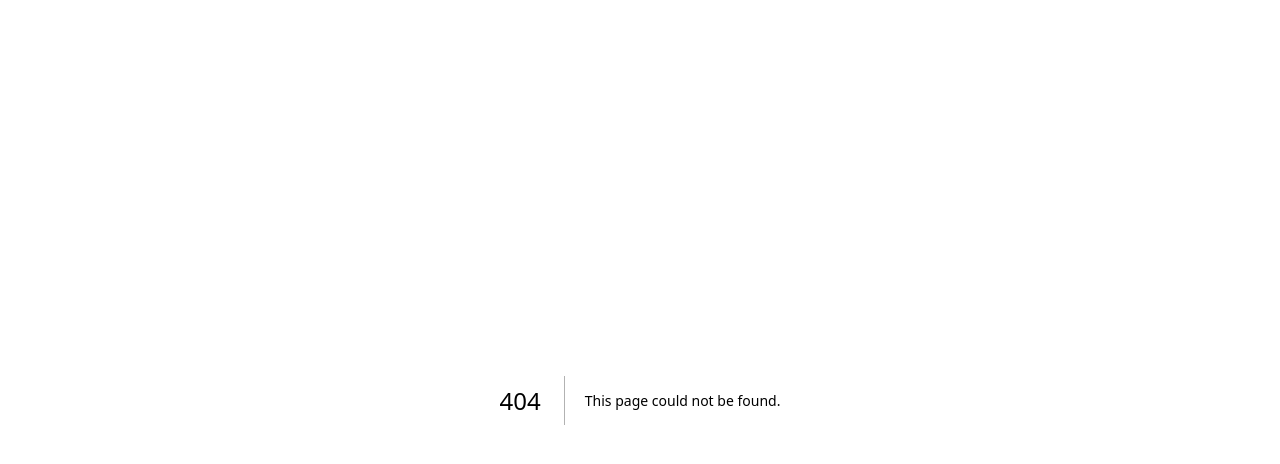
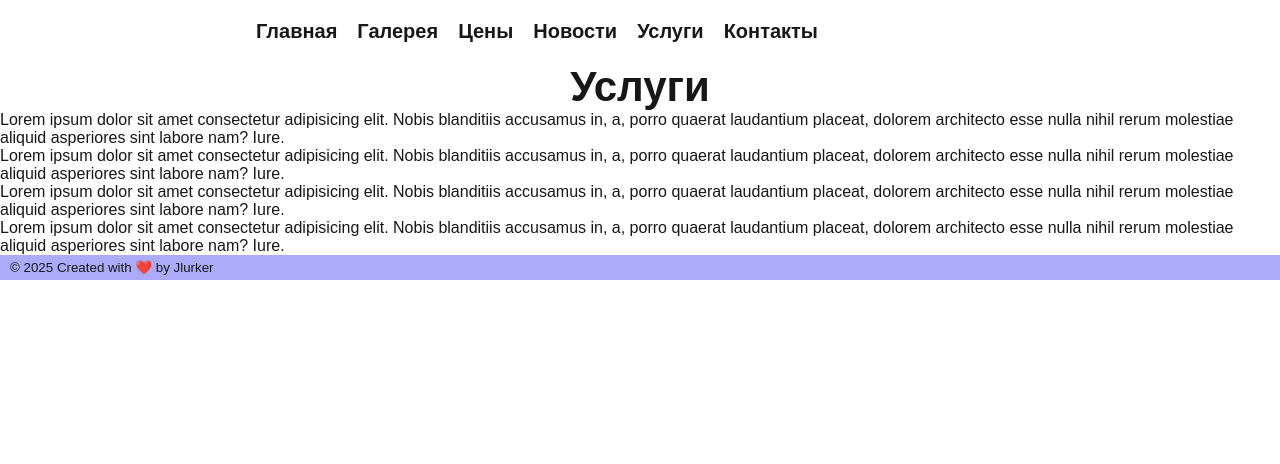
Before and after one commit to Jlakamka/Shinomontage24, a Next.js app: page /services in a window 1280 px wide. Before the commit this address had no page. Shown: the top 464 px of the page. Built offline with nearby package versions, Linux system fonts and the light colour scheme.

Commit message:
create page services

```diff
--- /dev/null
+++ b/app/services/layout.tsx
@@ -0,0 +1,34 @@
+import type { Metadata } from "next";
+import { Geist, Geist_Mono } from "next/font/google";
+import "../globals.css";
+
+const geistSans = Geist({
+  variable: "--font-geist-sans",
+  subsets: ["latin"],
+});
+
+const geistMono = Geist_Mono({
+  variable: "--font-geist-mono",
+  subsets: ["latin"],
+});
+
+export const metadata: Metadata = {
+  title: "Шиномонтаж",
+  description: "Шиномонтаж в Ярославле",
+};
+
+export default function RootLayout({
+  children,
+}: Readonly<{
+  children: React.ReactNode;
+}>) {
+  return (
+    <html lang="ru">
+      <body
+        className={`${geistSans.variable} ${geistMono.variable} antialiased`}
+      >
+        {children}
+      </body>
+    </html>
+  );
+}
--- /dev/null
+++ b/app/services/page.tsx
@@ -0,0 +1,41 @@
+import Footer from "@/public/components/footer/Footer";
+import Header from "@/public/components/header/Header";
+import Information from "@/public/components/information/Information";
+import Image from "next/image";
+
+export default function PricePage() {
+  return (
+    <>
+      <Header />
+      <h3>Услуги</h3>
+      <p>
+        Lorem ipsum dolor sit amet consectetur adipisicing elit. Nobis
+        blanditiis accusamus in, a, porro quaerat laudantium placeat, dolorem
+        architecto esse nulla nihil rerum molestiae aliquid asperiores sint
+        labore nam? Iure.
+      </p>
+
+      <p>
+        Lorem ipsum dolor sit amet consectetur adipisicing elit. Nobis
+        blanditiis accusamus in, a, porro quaerat laudantium placeat, dolorem
+        architecto esse nulla nihil rerum molestiae aliquid asperiores sint
+        labore nam? Iure.
+      </p>
+
+      <p>
+        Lorem ipsum dolor sit amet consectetur adipisicing elit. Nobis
+        blanditiis accusamus in, a, porro quaerat laudantium placeat, dolorem
+        architecto esse nulla nihil rerum molestiae aliquid asperiores sint
+        labore nam? Iure.
+      </p>
+
+      <p>
+        Lorem ipsum dolor sit amet consectetur adipisicing elit. Nobis
+        blanditiis accusamus in, a, porro quaerat laudantium placeat, dolorem
+        architecto esse nulla nihil rerum molestiae aliquid asperiores sint
+        labore nam? Iure.
+      </p>
+      <Footer />
+    </>
+  );
+}
--- a/public/components/header/Header.tsx
+++ b/public/components/header/Header.tsx
@@ -25,7 +25,7 @@ export default function Header() {
     },
     {
       heading: "Услуги",
-      path: "/",
+      path: "/services",
       id: 5,
     },
     {
```
